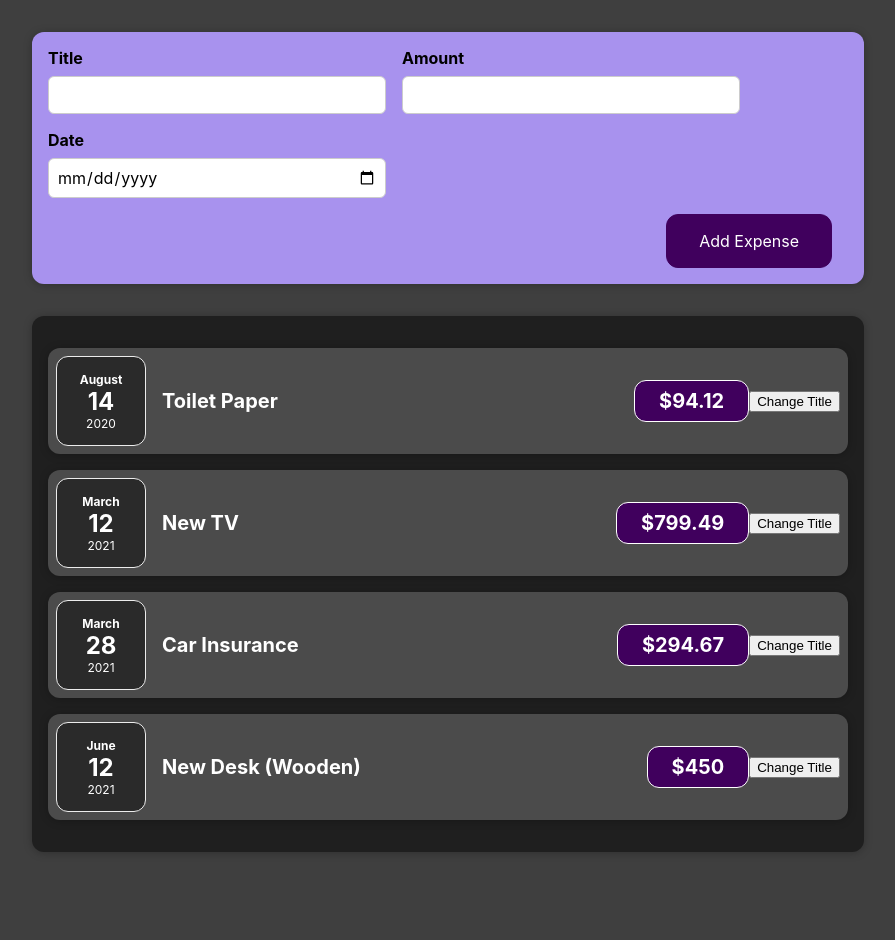
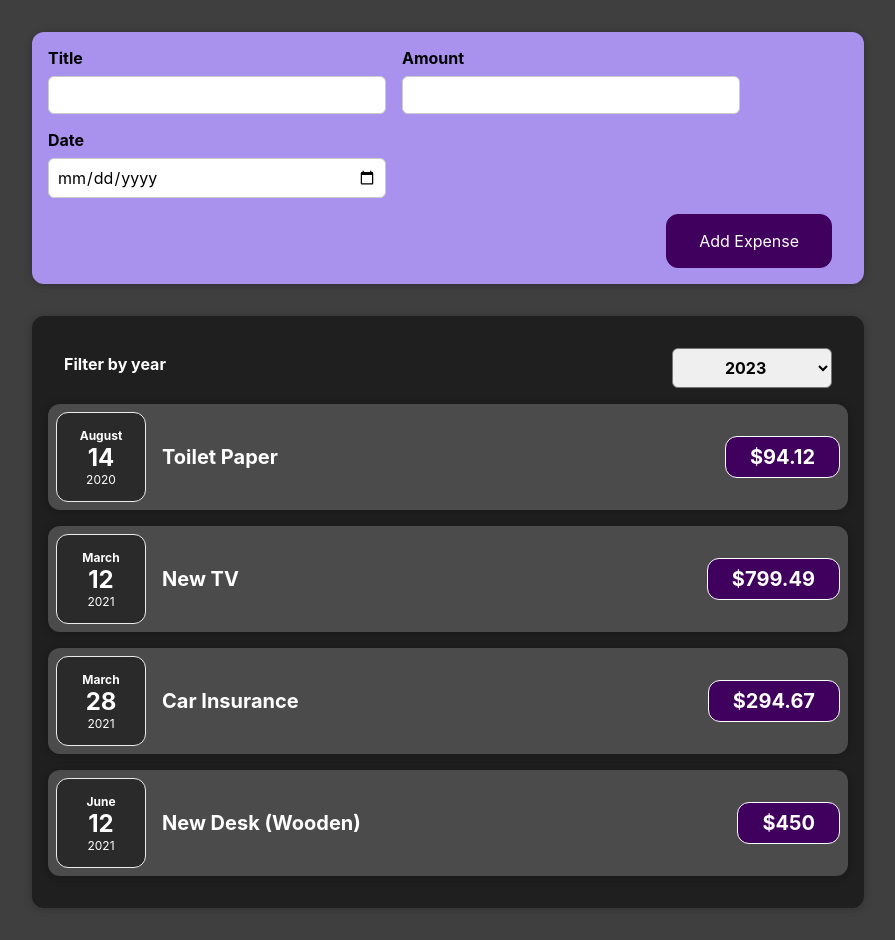
Before and after one commit to Allen-Valdez/Expense-Tracker, a React (Create React App) app: page / in a window 1280 px wide. Shown: the whole page, without its empty margins (192-1087 px from the left). Before the commit the page ends 884 px from the top, so only its background shows below. Built offline with nearby package versions, Linux system fonts and the light colour scheme; the HTML template or start-up script is replaced by a standard one.

Commit message:
updated ExpenseForm to be able to send information to parent component and also added the ability to render as many expenses as the user has requested

```diff
--- a/src/App.js
+++ b/src/App.js
@@ -29,9 +29,13 @@
 		},
 	];
 
-  return (
+	const addExpenseHandler = expense => {
+		console.log('In App.js: ', expense);
+	};
+
+	return (
 		<div>
-			<NewExpense />
+			<NewExpense onAddExpense={addExpenseHandler} />
 			<Expenses expenses={expenses} />
 		</div>
 	);
--- a/src/components/Expenses/ExpenseItem.jsx
+++ b/src/components/Expenses/ExpenseItem.jsx
@@ -1,17 +1,10 @@
 import ExpenseDate from './ExpenseDate';
 import Card from '../UI/Card';
 import './ExpenseItem.css';
-import {useState} from 'react';
 
-const ExpenseItem = ({ expenses }) => {
-  const [expense, setExpense] = useState(expenses);
-  let {date, title, amount} = expense;
-  console.log("ExpenseItem evaluated by React");
-
-  const changeTitleHandler = e => {
-    const newTitle = 'Updated Title';
-    setExpense({...expenses, title: newTitle});
-	};
+const ExpenseItem = ({ expense }) => {
+	let { date, title, amount } = expense;
+	console.log('ExpenseItem evaluated by React');
 
 	return (
 		<Card className='expense-item'>
@@ -20,9 +13,6 @@
 				<h2>{title}</h2>
 				<div className='expense-item__price'>${amount}</div>
 			</div>
-			<button name='title' onClick={changeTitleHandler}>
-				Change Title
-			</button>
 		</Card>
 	);
 };
--- a/src/components/Expenses/Expenses.jsx
+++ b/src/components/Expenses/Expenses.jsx
@@ -1,14 +1,26 @@
+import React, { useState } from 'react';
 import ExpenseItem from './ExpenseItem';
 import Card from '../UI/Card';
 import './Expenses.css';
+import ExpensesFilter from './ExpensesFilter';
 
 const Expenses = ({ expenses }) => {
+	const [year, setYear] = useState('2023');
+
+	const filterByYear = selectedYear => {
+		setYear(selectedYear);
+	};
+
+	const renderExpenses = expenses => {
+		return expenses.map(expense => {
+			return <ExpenseItem expense={expense} key={expense.id} />;
+		});
+	};
+
 	return (
 		<Card className='expenses'>
-			<ExpenseItem expenses={expenses[0]} />
-			<ExpenseItem expenses={expenses[1]} />
-			<ExpenseItem expenses={expenses[2]} />
-			<ExpenseItem expenses={expenses[3]} />
+			<ExpensesFilter currYear={year} filterYear={filterByYear} />
+			{renderExpenses(expenses)}
 		</Card>
 	);
 };
--- /dev/null
+++ b/src/components/Expenses/ExpensesFilter.css
@@ -0,0 +1,24 @@
+.expenses-filter {
+	color: white;
+	padding: 0 1rem;
+}
+
+.expenses-filter__control {
+	display: flex;
+	width: 100%;
+	align-items: center;
+	justify-content: space-between;
+	margin: 1rem 0;
+}
+
+.expenses-filter label {
+	font-weight: bold;
+	margin-bottom: 0.5rem;
+}
+
+.expenses-filter select {
+	font: inherit;
+	padding: 0.5rem 3rem;
+	font-weight: bold;
+	border-radius: 6px;
+}
--- /dev/null
+++ b/src/components/Expenses/ExpensesFilter.jsx
@@ -0,0 +1,23 @@
+import './ExpensesFilter.css';
+
+const ExpensesFilter = ({ filterYear, currYear }) => {
+	const onSelectYear = e => {
+		filterYear(e.target.value);
+	};
+
+	return (
+		<div className='expenses-filter'>
+			<div className='expenses-filter__control'>
+				<label>Filter by year</label>
+				<select onChange={onSelectYear} value={currYear}>
+					<option value='2023'>2023</option>
+					<option value='2022'>2022</option>
+					<option value='2021'>2021</option>
+					<option value='2020'>2020</option>
+				</select>
+			</div>
+		</div>
+	);
+};
+
+export default ExpensesFilter;
--- a/src/components/NewExpense/ExpenseForm.jsx
+++ b/src/components/NewExpense/ExpenseForm.jsx
@@ -1,13 +1,14 @@
 import { useState } from 'react';
 import './ExpenseForm.css';
 
-const ExpenseForm = () => {
+const ExpenseForm = ({ onSaveExpenseData }) => {
 	const emptyForm = {
 		title: '',
 		amount: '',
 		date: '',
 	};
 	const [formData, setFormData] = useState(emptyForm);
+	const { title, amount, date } = formData;
 
 	const onFormDataChange = e => {
 		const name = e.target.name;
@@ -17,16 +18,13 @@
 		});
 	};
 
-	const { title, amount, date } = formData;
-
 	const onFormSubmit = e => {
 		e.preventDefault();
-		setFormData(prevState => {
-			const updatedForm = { ...prevState, date: new Date(prevState.date) };
-			console.log(updatedForm);
-			return updatedForm;
-		});
-
+		const expenseData = {
+			...formData,
+			date: new Date(date),
+		};
+		onSaveExpenseData(expenseData);
 		setFormData(emptyForm);
 	};
 
--- a/src/components/NewExpense/NewExpense.jsx
+++ b/src/components/NewExpense/NewExpense.jsx
@@ -1,10 +1,18 @@
 import ExpenseForm from './ExpenseForm';
 import './NewExpense.css';
 
-const NewExpense = () => {
+const NewExpense = ({ onAddExpense }) => {
+	const saveExpenseData = expenseData => {
+		const updatedExpense = {
+			...expenseData,
+			id: Math.random().toString(),
+		};
+		onAddExpense(updatedExpense);
+	};
+
 	return (
 		<div className='new-expense'>
-			<ExpenseForm />
+			<ExpenseForm onSaveExpenseData={saveExpenseData} />
 		</div>
 	);
 };
```
